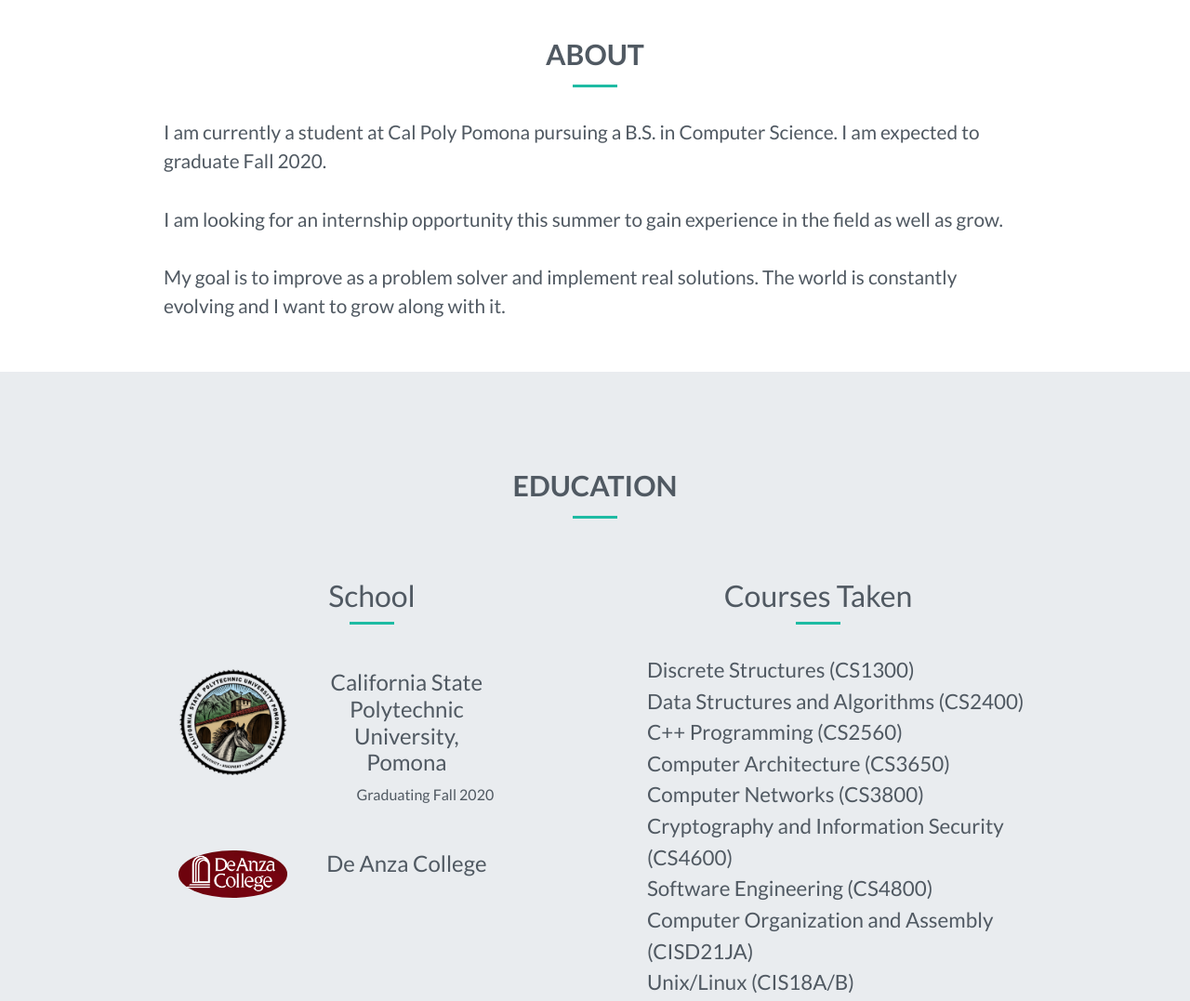
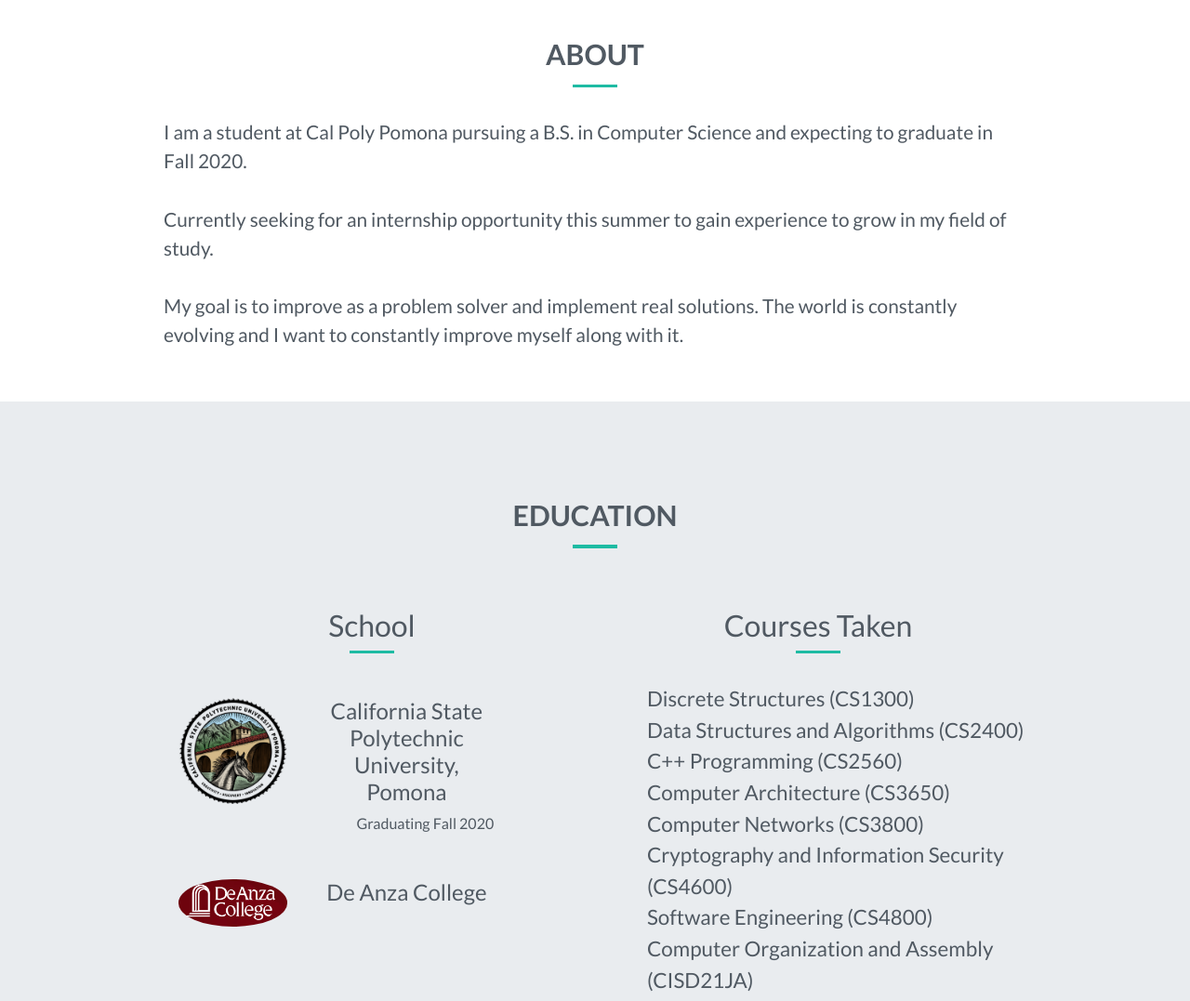
Before and after one commit to alberthwang/Website, a plain HTML site: page www/index.html in a window 1280 px wide. Shown: the part 800-1877 px from the top of the page at 93% size. Drawn offline with Linux system fonts and the light colour scheme.

Commit message:
illerterate
fixed phrasing of decriptions in about me and exp

```diff
--- a/www/css/style.css
+++ b/www/css/style.css
@@ -46,7 +46,6 @@ body{
   background-image: url(../img/compsetup2.jpg);
   background-size: cover;
   height: 100%;
-  width: 100%;
   max-width: 100%;
   background-attachment: fixed;
   background-position: 0 50%;
--- a/www/index.html
+++ b/www/index.html
@@ -83,11 +83,15 @@
  	<div class="panel panel-default">
  		<div class="panel-body">
 	<p class="about">
-	I am currently a student at Cal Poly Pomona pursuing a B.S. in Computer Science. I am expected to graduate Fall 2020. <br><br>I am looking for an internship opportunity this summer to gain experience in the field as well as grow.
+	I am a student at Cal Poly Pomona pursuing a B.S. in Computer Science and expecting to graduate in Fall 2020.
 
 	<br>
 	<br>
-	My goal is to improve as a problem solver and implement real solutions. The world is constantly evolving and I want to grow along with it.
+	Currently seeking for an internship opportunity this summer to gain experience to grow in my field of study.
+
+	<br>
+	<br>
+	My goal is to improve as a problem solver and implement real solutions. The world is constantly evolving and I want to constantly improve myself along with it.
 	 </p>
  </div>
 </div>
@@ -190,7 +194,7 @@
 		<div class="card bg-dark text-white">
 			<div class="card-body"> <h1>Starbucks</h1>
 				<h4>June 2014-June 2016, May 2017-June 2017</h4>
-				<p>During my years at community college, I worked at Starbucks to provide quick, efficient service with a positive attitude. I appreciate creating an environment that is warm and welcoming while serving customers to give an overall pleasant experience whenever people walk through the door.</p>
+				<p>During my years at community college, I worked at Starbucks to provide quick and efficient service with a positive attitude. I appreciate creating an environment that is warm and welcoming while serving customers to give an overall pleasant experience whenever people walk through the door.</p>
 				<br>
 				<p>
 
```
